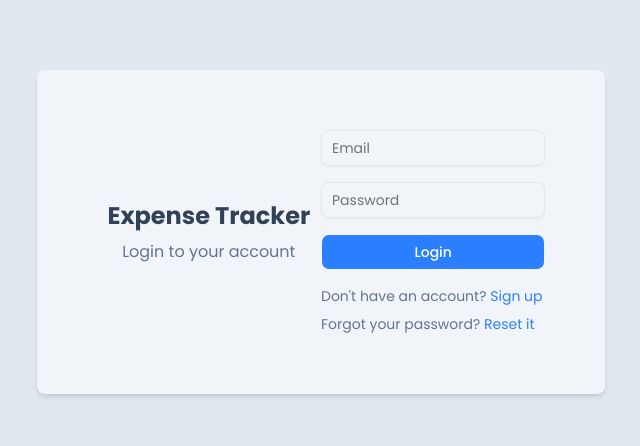
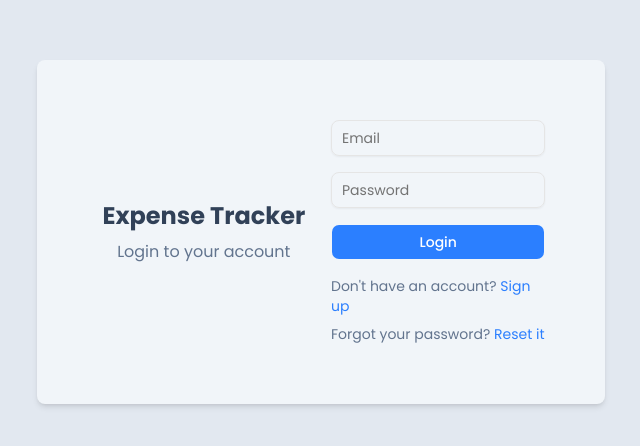
Before and after one commit to robiulsagor/expense-tracker-nextjs-prisma, a Next.js app: page /login in a window 1280 px wide. Shown: the part 168-614 px from the top of the page, without its empty margins (319-959 px from the left). Built offline with nearby package versions, Linux system fonts and the light colour scheme.

Commit message:
fix: adjust layout spacing in AuthLayout and LoginForm components

```diff
--- a/app/(auth)/layout.tsx
+++ b/app/(auth)/layout.tsx
@@ -2,7 +2,7 @@
 const AuthLayout = ({children}: {children: React.ReactNode}) => {
   return (
     <div className="flex items-center justify-center h-screen bg-slate-200 p-2">
-      <div className="p-5 w-full md:w-[50%] lg:w-[60%] xl:w-[45%]  rounded-md shadow-md bg-slate-100">
+      <div className="p-5 w-full md:w-[50%] lg:w-[60%] xl:w-[45%] rounded-md shadow-md bg-slate-100">
       {children}
       </div>
     </div>
--- a/app/(auth)/login/login-form.tsx
+++ b/app/(auth)/login/login-form.tsx
@@ -4,8 +4,8 @@ import Link from "next/link";
 
 const LoginForm = () => {
   return (
-    <div className=" w-full flex flex-col lg:flex-row p-1 lg:p-10">
-      <div className="flex-1 flex items-center justify-center flex-col space-y-2 min-h-[120px]">
+    <div className=" w-full flex flex-col lg:flex-row p-1 lg:p-10 gap-5">
+      <div className="flex-1 flex items-center justify-center flex-col space-y-2 min-h-30">
         <p className="text-2xl  font-bold text-slate-700">Expense Tracker</p>
         <p className=" text-slate-500">Login to your account</p>
       </div>
```
